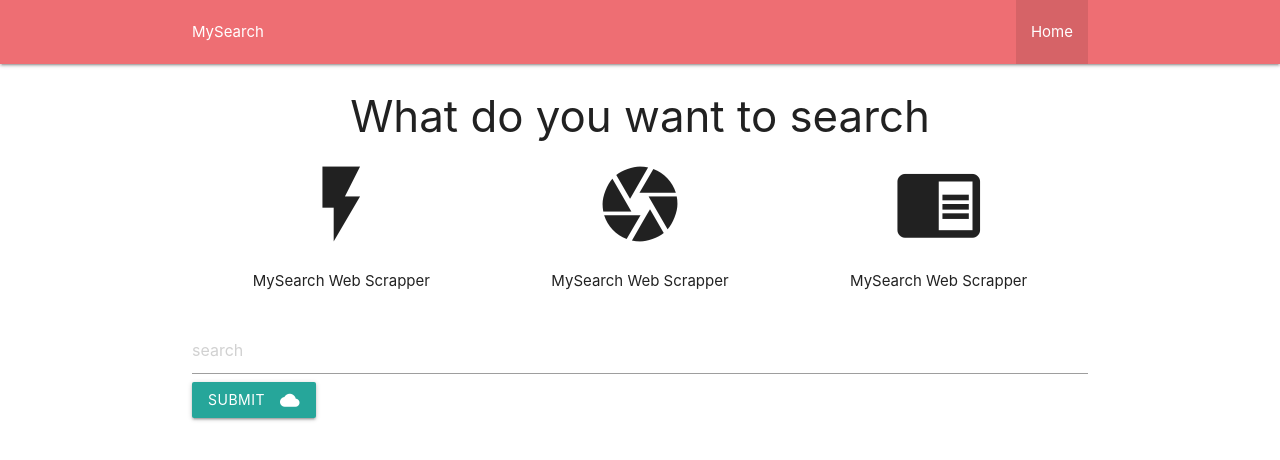
After one commit to adilkp/SearchEngine, a Django app: page /new_search in a window 1280 px wide. The commit adds this page. Shown: the top 460 px of the page. Run offline with Django 3.2, Linux system fonts and the light colour scheme.

Commit message:
search button added

```diff
--- a/my_app/urls.py
+++ b/my_app/urls.py
@@ -4,4 +4,5 @@ from django.contrib import admin
 
 urlpatterns = [
     path('', views.home, name='home'),
+    path('new_search', views.new_search,name='new_search'),
 ]
--- a/my_app/views.py
+++ b/my_app/views.py
@@ -3,3 +3,7 @@ from django.shortcuts import render
 
 def home(request):
     return render(request, 'base.html')
+
+
+def new_search(request):
+    return render(request, 'my_app/new_search.html')
--- a/templates/base.html
+++ b/templates/base.html
@@ -1,4 +1,3 @@
-
 {% load static %}
 
 
@@ -24,6 +23,7 @@
       </ul>
   </div>
 </nav>
+<div class="container">
 <h3 style="text-align: center">What do you want to search</h3>
 <div class="row">
     <div class="col s4">
@@ -47,6 +47,12 @@
     </div>
 </div>
 
+
+{% block content %}
+
+{% endblock content %}
+
+</div>
 <script src="https://cdnjs.cloudflare.com/ajax/libs/materialize/1.0.0/js/materialize.min.js"></script>
 </body>
 </html>
--- /dev/null
+++ b/templates/my_app/new_search.html
@@ -0,0 +1,17 @@
+{% extends "base.html" %}
+
+{% block content %}
+
+<form action="{% url 'new_search' %}" method="post">
+    <!--    <input type="text" class="form-control" placeholder="Recipient's username" aria-label="Recipient's username" aria-describedby="basic-addon2">-->
+    {% csrf_token %}
+    <div class="input-group mb-3">
+        <input type="text" placeholder="search" name="search">
+        <button class="btn waves-effect waves-light" type="submit" name="action">Submit
+            <i class="material-icons right">cloud</i>
+        </button>
+
+    </div>
+</form>
+
+{% endblock %}
```
